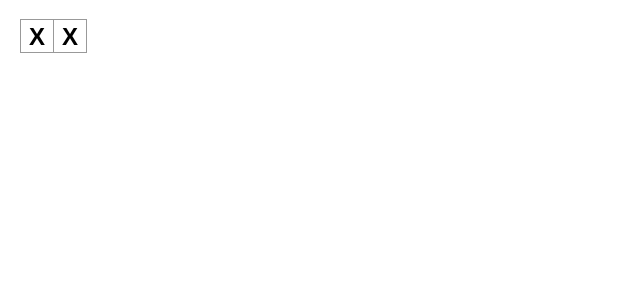
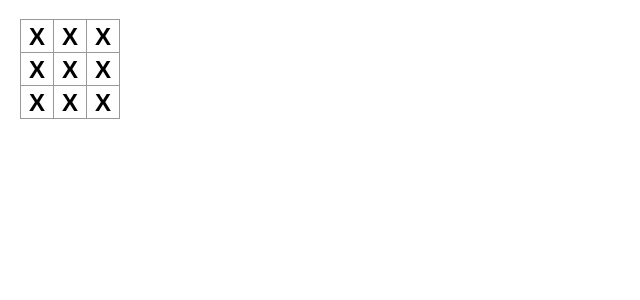
Before and after one commit to shangwe-nyota/my-react-app, a React (Vite) app: page / in a window 1280 px wide. Shown: the top 300 px of the page, without its empty margins (0-640 px from the left). Built offline with nearby package versions, Linux system fonts and the light colour scheme.

Commit message:
Added 9 game board squares and put into 3 rows

```diff
--- a/src/App.jsx
+++ b/src/App.jsx
@@ -1,9 +1,21 @@
-export default function Square() {
-
+//Export keyword makes the function accessible outside the file
+export default function Board() {
   return (
   <>
-  <button className="square">X</button>
-  <button className="square">X</button>
+  <div className="board-row">
+    <button className="square">X</button>
+    <button className="square">X</button>
+    <button className="square">X</button>
+  </div>
+  <div className="board-row">
+    <button className="square">X</button>
+    <button className="square">X</button>
+    <button className="square">X</button>
+  </div>  <div className="board-row">
+    <button className="square">X</button>
+    <button className="square">X</button>
+    <button className="square">X</button>
+  </div>
   </>
   );
 }
```
